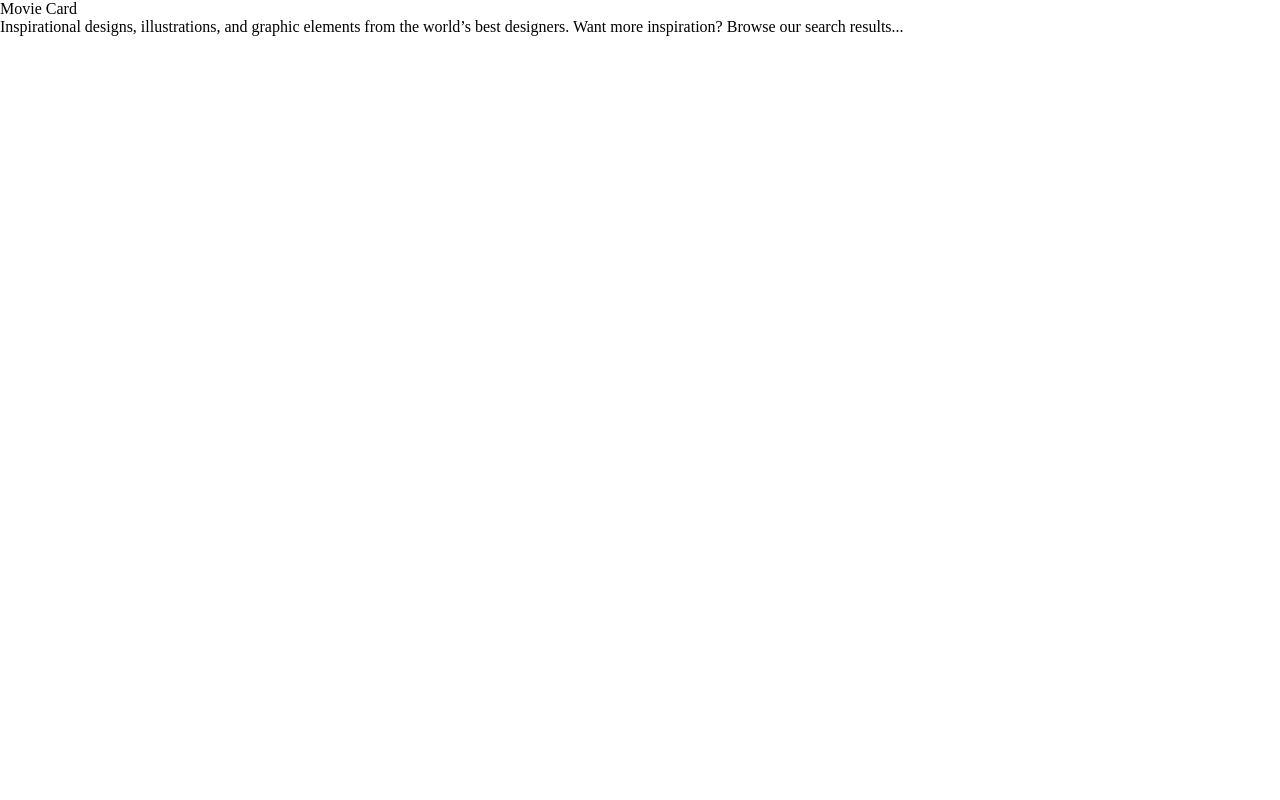
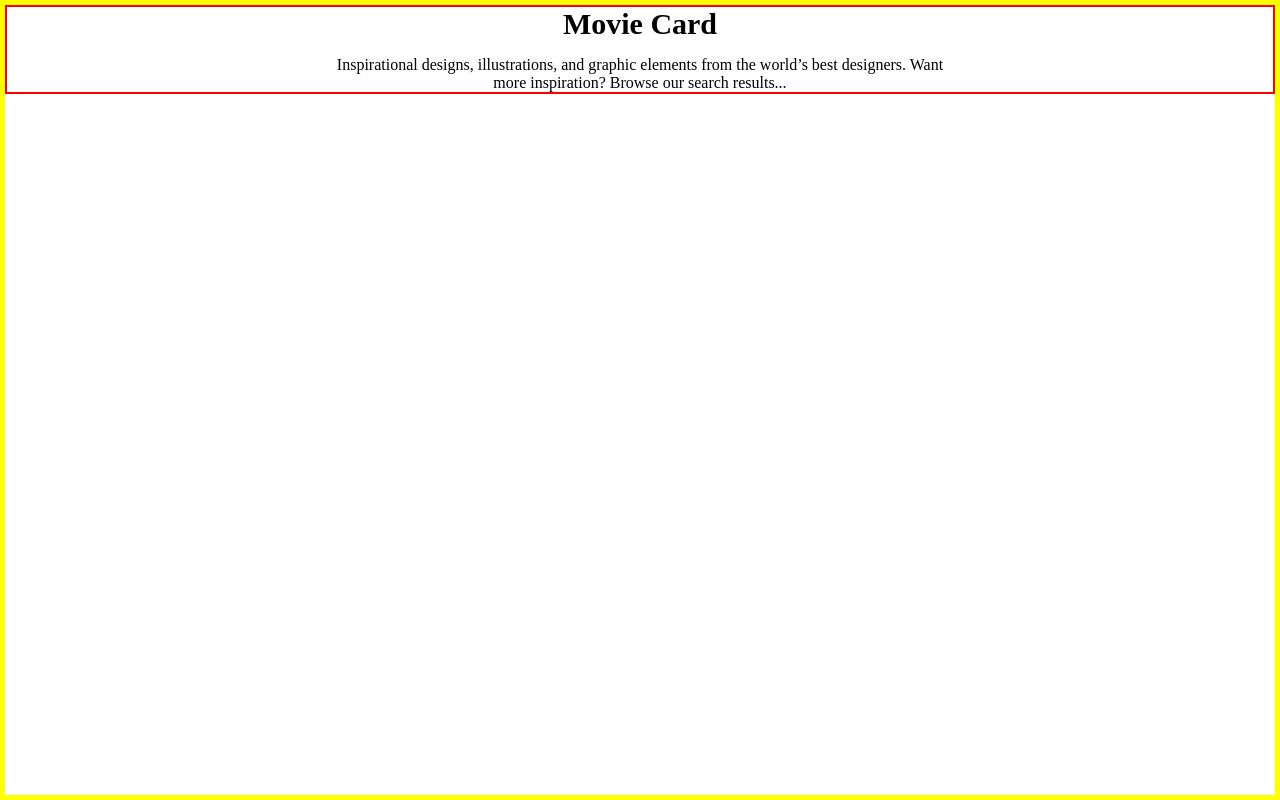
Before and after one commit to TanmayVidhate/ICP-8-Assignment-17, a plain HTML site: page index.html in a window 1280 px wide. Drawn offline with Linux system fonts and the light colour scheme.

Commit message:
add css property for heading

```diff
--- a/style.css
+++ b/style.css
@@ -4,3 +4,30 @@
     box-sizing: border-box;
     font-family:"Gilroy";
 }
+
+.conatiner{
+    width: 100%;
+    height: 100vh;
+    border: 5px solid yellow;
+}
+
+.heading{
+    border: 2px solid red;
+    text-align: center;
+
+}
+.head-txt{
+    font-size: 30px;
+    font-weight: 900;
+}
+
+.head-main-txt{
+    width: 50%;
+    margin: auto;
+    margin-top: 15px;
+    /* border: 2px solid red; */
+}
+
+span{
+    color: blue;
+}
```
